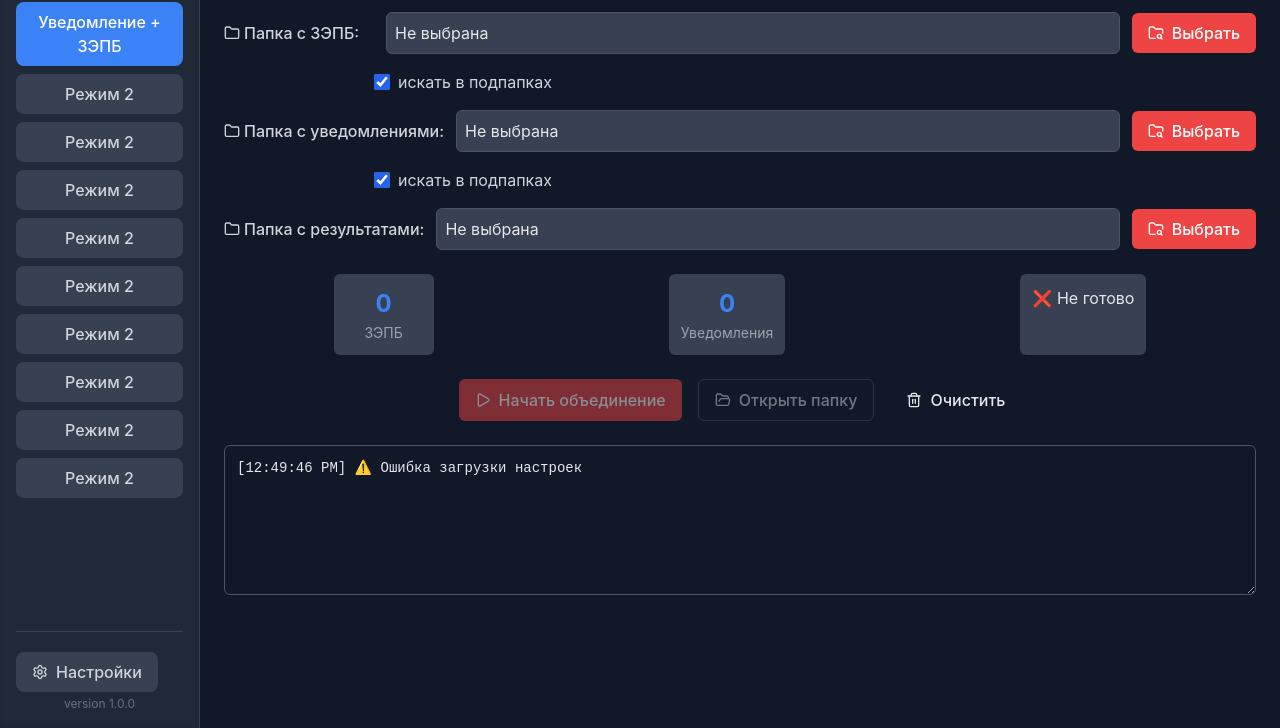
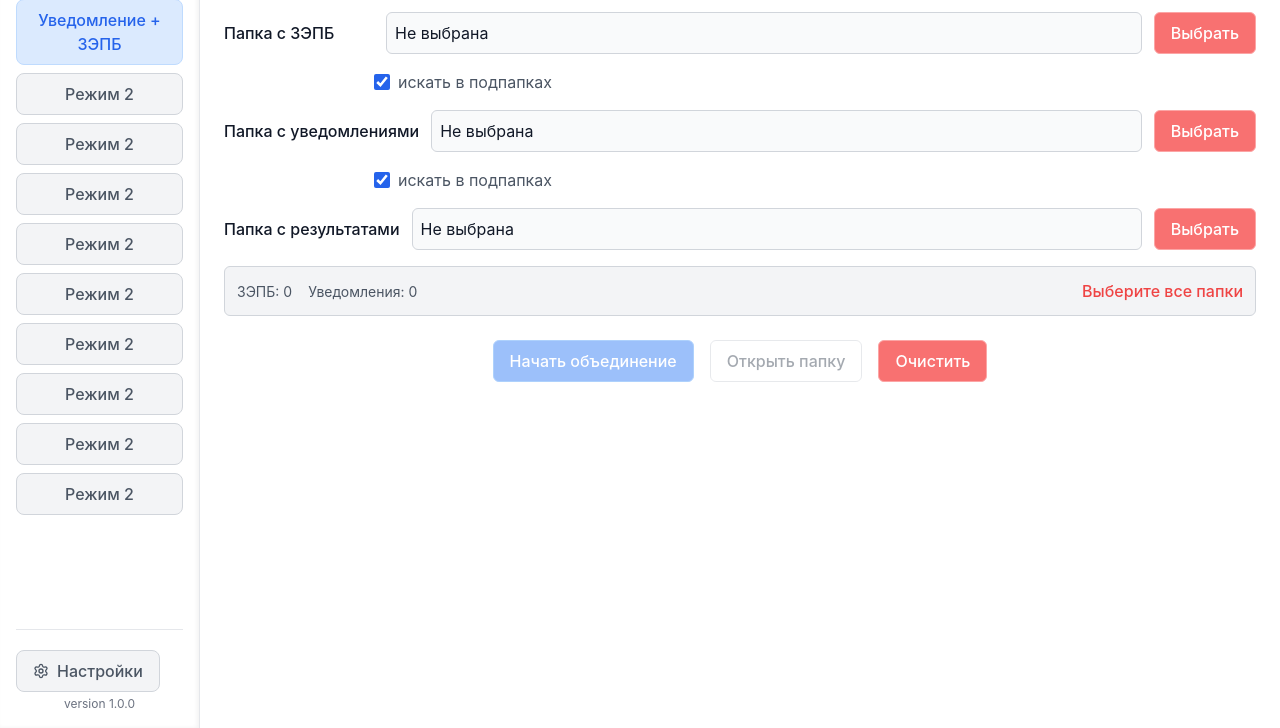
Before and after one commit to AZOGAdev/pdf-electron-app, a website with bundled scripts: page src/index.html in a window 1280 px wide. Shown: the part 72-800 px from the top of the page. Built offline with nearby package versions, Linux system fonts and the light colour scheme.

Commit message:
- переработан дизайн

```diff
--- a/src/index.html
+++ b/src/index.html
@@ -10,8 +10,8 @@
         /* Базовые стили */
         body {
             font-family: 'Inter', -apple-system, BlinkMacSystemFont, 'Segoe UI', Roboto, Oxygen, Ubuntu, Cantarell, 'Open Sans', 'Helvetica Neue', sans-serif;
-            background-color: #111827; /* gray-900 */
-            color: #e5e7eb; /* gray-200 */
+            background-color: #f9fafb; /* bg-gray-50 */
+            color: #111827; /* gray-900 */
             margin: 0;
             padding: 0;
             height: 100vh;
@@ -21,21 +21,21 @@
 
         .sidebar {
             width: 200px;
-            background-color: #1f2937; /* gray-800 */
-            border-right: 1px solid #374151; /* gray-700 */
+            background-color: #ffffff; /* white */
+            border-right: 1px solid #e5e7eb; /* gray-200 */
             display: flex;
             flex-direction: column;
             padding: 1rem;
-            box-shadow: inset -2px 0 4px rgba(0, 0, 0, 0.1);
+            box-shadow: inset -2px 0 4px rgba(0, 0, 0, 0.05);
         }
 
         .sidebar-header {
-            font-size: 1.2rem;
+            font-size: 1.1rem;
             font-weight: 600;
-            color: #f3f4f6; /* gray-100 */
+            color: #111827; /* gray-900 */
             margin-bottom: 1rem;
             padding-bottom: 0.5rem;
-            border-bottom: 1px solid #374151; /* gray-700 */
+            border-bottom: 1px solid #e5e7eb; /* gray-200 */
         }
 
         .nav-button {
@@ -44,32 +44,32 @@
             border-radius: 0.5rem;
             font-weight: 500;
             cursor: pointer;
-            display: flex;
-            align-items: center;
-            gap: 0.5rem;
-            transition: background-color 0.2s;
             text-align: center;
             justify-content: center;
+            transition: background-color 0.2s;
+            display: block;
         }
 
         .nav-button.active {
-            background-color: #3b82f6; /* blue-500 */
-            color: white;
+            background-color: #dbeafe; /* blue-100 */
+            color: #2563eb; /* blue-600 */
+            border: 1px solid #bfdbfe; /* blue-200 */
         }
 
         .nav-button:not(.active) {
-            background-color: #374151; /* gray-700 */
-            color: #d1d5db; /* gray-300 */
+            background-color: #f3f4f6; /* gray-100 */
+            color: #4b5563; /* gray-600 */
+            border: 1px solid #d1d5db; /* gray-300 */
         }
 
         .nav-button:hover:not(.active) {
-            background-color: #4b5563; /* gray-600 */
+            background-color: #e5e7eb; /* gray-200 */
         }
 
         .sidebar-footer {
             margin-top: auto;
             padding-top: 1rem;
-            border-top: 1px solid #374151; /* gray-700 */
+            border-top: 1px solid #e5e7eb; /* gray-200 */
         }
 
         .settings-button {
@@ -84,25 +84,26 @@
             transition: background-color 0.2s;
             text-align: center;
             justify-content: center;
-            background-color: #374151; /* gray-700 */
-            color: #d1d5db; /* gray-300 */
+            background-color: #f3f4f6; /* gray-100 */
+            color: #4b5563; /* gray-600 */
+            border: 1px solid #d1d5db; /* gray-300 */
         }
 
         .settings-button:hover {
-            background-color: #4b5563; /* gray-600 */
+            background-color: #e5e7eb; /* gray-200 */
         }
 
         .main-content {
             flex: 1;
             overflow-y: auto;
             padding: 1.5rem;
-            background-color: #111827; /* gray-900 */
+            background-color: #ffffff; /* white */
         }
 
         .content-header {
             font-size: 1.5rem;
             font-weight: 600;
-            color: #f3f4f6; /* gray-100 */
+            color: #111827; /* gray-900 */
             margin-bottom: 1.5rem;
             display: flex;
             align-items: center;
@@ -119,7 +120,7 @@
 
         .folder-label {
             font-weight: 500;
-            color: #d1d5db; /* gray-300 */
+            color: #111827; /* gray-900 */
             min-width: 150px;
             display: flex;
             align-items: center;
@@ -130,10 +131,10 @@
             flex: 1;
             min-width: 200px;
             padding: 0.5rem;
-            background-color: #374151; /* gray-700 */
-            border: 1px solid #4b5563; /* gray-600 */
+            background-color: #f9fafb; /* gray-50 */
+            border: 1px solid #d1d5db; /* gray-300 */
             border-radius: 0.375rem;
-            color: #e5e7eb; /* gray-200 */
+            color: #111827; /* gray-900 */
         }
 
         .btn {
@@ -148,22 +149,33 @@
         }
 
         .btn-primary {
-            background-color: #ef4444; /* red-500 */
+            background-color: #f87171; /* red-400 */
             color: white;
+            border: 1px solid #fca5a5; /* red-300 */
         }
 
         .btn-primary:hover {
-            background-color: #dc2626; /* red-600 */
+            background-color: #ef4444; /* red-500 */
+        }
+
+        .btn-secondary {
+            background-color: #3b82f6; /* blue-500 */
+            color: white;
+            border: 1px solid #60a5fa; /* blue-400 */
+        }
+
+        .btn-secondary:hover {
+            background-color: #2563eb; /* blue-600 */
         }
 
         .btn-outline {
             background-color: transparent;
-            border: 1px solid #4b5563; /* gray-600 */
-            color: #d1d5db; /* gray-300 */
+            border: 1px solid #d1d5db; /* gray-300 */
+            color: #4b5563; /* gray-600 */
         }
 
         .btn-outline:hover {
-            background-color: #374151; /* gray-700 */
+            background-color: #f3f4f6; /* gray-100 */
         }
 
         .btn:disabled {
@@ -186,34 +198,37 @@
         }
 
         .checkbox-label {
-            color: #d1d5db; /* gray-300 */
+            color: #4b5563; /* gray-600 */
         }
 
-        .status-row {
+        .status-section {
+            margin: 1rem 0;
+            padding: 0.75rem;
+            background-color: #f3f4f6; /* gray-100 */
+            border-radius: 0.375rem;
+            border: 1px solid #d1d5db; /* gray-300 */
             display: flex;
-            justify-content: space-around;
-            margin: 1.5rem 0;
+            justify-content: space-between;
+            align-items: center;
             flex-wrap: wrap;
-            gap: 1rem;
+            gap: 0.5rem;
         }
 
-        .stat-item {
-            text-align: center;
-            padding: 0.75rem;
-            background-color: #374151; /* gray-700 */
-            border-radius: 0.375rem;
-            min-width: 100px;
+        .status-info {
+            display: flex;
+            gap: 1rem;
+            font-size: 0.875rem;
+            color: #4b5563; /* gray-600 */
         }
 
-        .stat-number {
-            font-size: 1.5rem;
-            font-weight: bold;
-            color: #3b82f6; /* blue-500 */
+        .status-ready {
+            color: #10b981; /* emerald-500 */
+            font-weight: 500;
         }
 
-        .stat-label {
-            font-size: 0.875rem;
-            color: #9ca3af; /* gray-400 */
+        .status-not-ready {
+            color: #ef4444; /* red-500 */
+            font-weight: 500;
         }
 
         .progress-container {
@@ -223,9 +238,9 @@
 
         .progress-bar {
             width: 100%;
-            height: 0.75rem;
-            background-color: #374151; /* gray-700 */
-            border-radius: 0.375rem;
+            height: 0.5rem; /* Тонкий прогресс-бар */
+            background-color: #e5e7eb; /* gray-200 */
+            border-radius: 0.25rem;
             overflow: hidden;
         }
 
@@ -246,16 +261,17 @@
 
         .log-container {
             margin-top: 1.5rem;
+            display: none; /* Скрыто по умолчанию */
         }
 
         .log-area {
             width: 100%;
             height: 150px;
             padding: 0.75rem;
-            background-color: #111827; /* gray-900 */
-            border: 1px solid #4b5563; /* gray-600 */
+            background-color: #f9fafb; /* gray-50 */
+            border: 1px solid #d1d5db; /* gray-300 */
             border-radius: 0.375rem;
-            color: #e5e7eb; /* gray-200 */
+            color: #111827; /* gray-900 */
             font-family: monospace;
             font-size: 0.875rem;
             resize: vertical;
@@ -328,7 +344,6 @@
     <div class="main-content">
         <div id="mode1-content" class="content-section">
             <div class="content-header">
-                <i data-lucide="file-text" class="w-5 h-5"></i>
                 Уведомление + ЗЭПБ
             </div>
 
@@ -337,12 +352,10 @@
                 <!-- Папка ЗЭПБ -->
                 <div class="folder-row">
                     <label class="folder-label">
-                        <i data-lucide="folder" class="w-4 h-4"></i>
-                        Папка с ЗЭПБ:
+                        Папка с ЗЭПБ
                     </label>
                     <input type="text" id="label-main" value="Не выбрана" readonly class="folder-input">
                     <button id="btn-main" class="btn btn-primary">
-                        <i data-lucide="folder-search" class="w-4 h-4"></i>
                         Выбрать
                     </button>
                 </div>
@@ -354,12 +367,10 @@
                 <!-- Папка Уведомлений -->
                 <div class="folder-row">
                     <label class="folder-label">
-                        <i data-lucide="folder" class="w-4 h-4"></i>
-                        Папка с уведомлениями:
+                        Папка с уведомлениями
                     </label>
                     <input type="text" id="label-insert" value="Не выбрана" readonly class="folder-input">
                     <button id="btn-insert" class="btn btn-primary">
-                        <i data-lucide="folder-search" class="w-4 h-4"></i>
                         Выбрать
                     </button>
                 </div>
@@ -371,66 +382,54 @@
                 <!-- Папка Результата -->
                 <div class="folder-row">
                     <label class="folder-label">
-                        <i data-lucide="folder" class="w-4 h-4"></i>
-                        Папка с результатами:
+                        Папка с результатами
                     </label>
                     <input type="text" id="label-output" value="Не выбрана" readonly class="folder-input">
                     <button id="btn-output" class="btn btn-primary">
-                        <i data-lucide="folder-search" class="w-4 h-4"></i>
                         Выбрать
                     </button>
                 </div>
             </div>
 
-            <!-- Статус и Прогресс -->
+            <!-- Статус -->
             <div class="status-section">
-                <div class="status-row">
-                    <div class="stat-item">
-                        <div class="stat-number" id="stats-zepb">0</div>
-                        <div class="stat-label">ЗЭПБ</div>
-                    </div>
-                    <div class="stat-item">
-                        <div class="stat-number" id="stats-notif">0</div>
-                        <div class="stat-label">Уведомления</div>
-                    </div>
-                    <div class="stat-item">
-                        <div id="stats-status" class="status-not-ready">Не готово</div>
-                    </div>
+                <div class="status-info">
+                    <span>ЗЭПБ: <span id="stats-zepb">0</span></span>
+                    <span>Уведомления: <span id="stats-notif">0</span></span>
                 </div>
+                <div id="stats-status" class="status-not-ready">Выберите все папки</div>
+            </div>
 
-                <div id="progress-container" class="progress-container">
-                    <div class="progress-bar">
-                        <div id="progress-bar-fill" class="progress-bar-fill"></div>
-                    </div>
+            <!-- Прогресс-бар -->
+            <div id="progress-container" class="progress-container">
+                <div class="progress-bar">
+                    <div id="progress-bar-fill" class="progress-bar-fill"></div>
                 </div>
             </div>
 
             <!-- Кнопки управления -->
             <div class="controls-row">
-                <button id="btn-run" class="btn btn-primary" disabled>
-                    <i data-lucide="play" class="w-4 h-4"></i>
+                <button id="btn-run" class="btn btn-secondary" disabled>
                     Начать объединение
                 </button>
                 <button id="btn-open-output" class="btn btn-outline" disabled>
-                    <i data-lucide="folder-open" class="w-4 h-4"></i>
                     Открыть папку
                 </button>
-                <button id="btn-clear-settings" class="btn btn-danger">
-                    <i data-lucide="trash-2" class="w-4 h-4"></i>
+                <button id="btn-clear-settings" class="btn btn-primary">
                     Очистить
                 </button>
             </div>
 
             <!-- Журнал -->
-            <div class="log-container">
+            <div id="log-container" class="log-container">
                 <textarea id="log" readonly class="log-area"></textarea>
             </div>
+
         </div>
 
         <!-- Другие режимы (скрыты) -->
         <div id="mode2-content" class="content-section" style="display: none;">
             <div class="content-header">
-                <i data-lucide="file-text" class="w-5 h-5"></i>
                 Режим 2
             </div>
             <p>Интерфейс для Режима 2 будет здесь.</p>
--- a/src/renderer.ts
+++ b/src/renderer.ts
@@ -27,6 +27,7 @@ const btnClearSettings = document.getElementById('btn-clear-settings') as HTMLBu
 const statsZepb = document.getElementById('stats-zepb') as HTMLSpanElement;
 const statsNotif = document.getElementById('stats-notif') as HTMLSpanElement;
 const statsStatus = document.getElementById('stats-status') as HTMLSpanElement;
+const logContainer = document.getElementById('log-container') as HTMLDivElement;
 const logArea = document.getElementById('log') as HTMLTextAreaElement;
 const progressContainer = document.getElementById('progress-container') as HTMLDivElement;
 const progressBarFill = document.getElementById('progress-bar-fill') as HTMLDivElement;
@@ -47,11 +48,11 @@ const updateStats = () => {
 const checkReady = () => {
     if (mainFolder && insertFolder && outputFolder) {
         btnRun.disabled = false;
-        statsStatus.textContent = '✅ Готово';
+        statsStatus.textContent = 'Готово к объединению';
         statsStatus.className = 'status-ready';
     } else {
         btnRun.disabled = true;
-        statsStatus.textContent = '❌ Не готово';
+        statsStatus.textContent = 'Выберите все папки';
         statsStatus.className = 'status-not-ready';
     }
 };
@@ -59,10 +60,10 @@ const checkReady = () => {
 const updateFolderLabel = (labelElement: HTMLInputElement, folderPath: string | null) => {
     if (folderPath) {
         labelElement.value = folderPath;
-        labelElement.style.color = '#10b981'; // emerald-500
+        labelElement.style.color = '#111827'; // gray-900
     } else {
         labelElement.value = 'Не выбрана';
-        labelElement.style.color = '#e5e7eb'; // gray-200
+        labelElement.style.color = '#6b7280'; // gray-500
     }
 };
 
@@ -89,12 +90,10 @@ const loadSettings = async () => {
         if (typeof settings.insertRecursive === 'boolean') {
             chkInsertRecursive.checked = settings.insertRecursive;
         }
-        updateStats();
+        updateStats(); // Обновляем статистику после загрузки
         checkReady();
-        log('⚙️ Настройки загружены', 'info');
     } catch (error) {
         console.error('Error loading settings:', error);
-        log('⚠️ Ошибка загрузки настроек', 'warning');
     }
 };
 
@@ -109,13 +108,10 @@ const saveSettings = async () => {
     try {
         const success = await window.electronAPI.saveSettings(settings);
         if (success) {
-            log('💾 Настройки сохранены', 'success');
-        } else {
-            log('⚠️ Ошибка сохранения настроек', 'warning');
+            console.log('Настройки сохранены');
         }
     } catch (error) {
         console.error('Error saving settings:', error);
-        log('⚠️ Ошибка сохранения настроек', 'warning');
     }
 };
 
@@ -208,8 +204,9 @@ btnRun.addEventListener('click', async () => {
 
     log('🚀 Начинаю объединение...', 'info');
     btnRun.disabled = true;
-    progressContainer.style.display = 'block';
-    logArea.value = '';
+    progressContainer.style.display = 'block'; // Показываем прогресс-бар
+    logContainer.style.display = 'block'; // Показываем лог
+    logArea.value = ''; // Очищаем лог
 
     try {
         const result = await window.electronAPI.mergePDFs({
@@ -223,7 +220,7 @@ btnRun.addEventListener('click', async () => {
         if (result.error) {
             log(`❌ Ошибка: ${result.error}`, 'error');
         } else {
-            progressBarFill.style.width = '100%';
+            progressBarFill.style.width = '100%'; // Заполняем прогресс-бар
             result.log.forEach((msg: string) => {
                 if (msg.includes('✅')) {
                     log(msg, 'success');
@@ -244,9 +241,9 @@ btnRun.addEventListener('click', async () => {
     } finally {
         btnRun.disabled = false;
         setTimeout(() => {
-            progressContainer.style.display = 'none';
-            progressBarFill.style.width = '0%';
-        }, 1000);
+            progressContainer.style.display = 'none'; // Скрываем прогресс-бар
+            progressBarFill.style.width = '0%'; // Сбрасываем прогресс
+        }, 1000); // Задержка для визуального эффекта
     }
 });
 
```
Also changed, not shown: src/styles.css.
